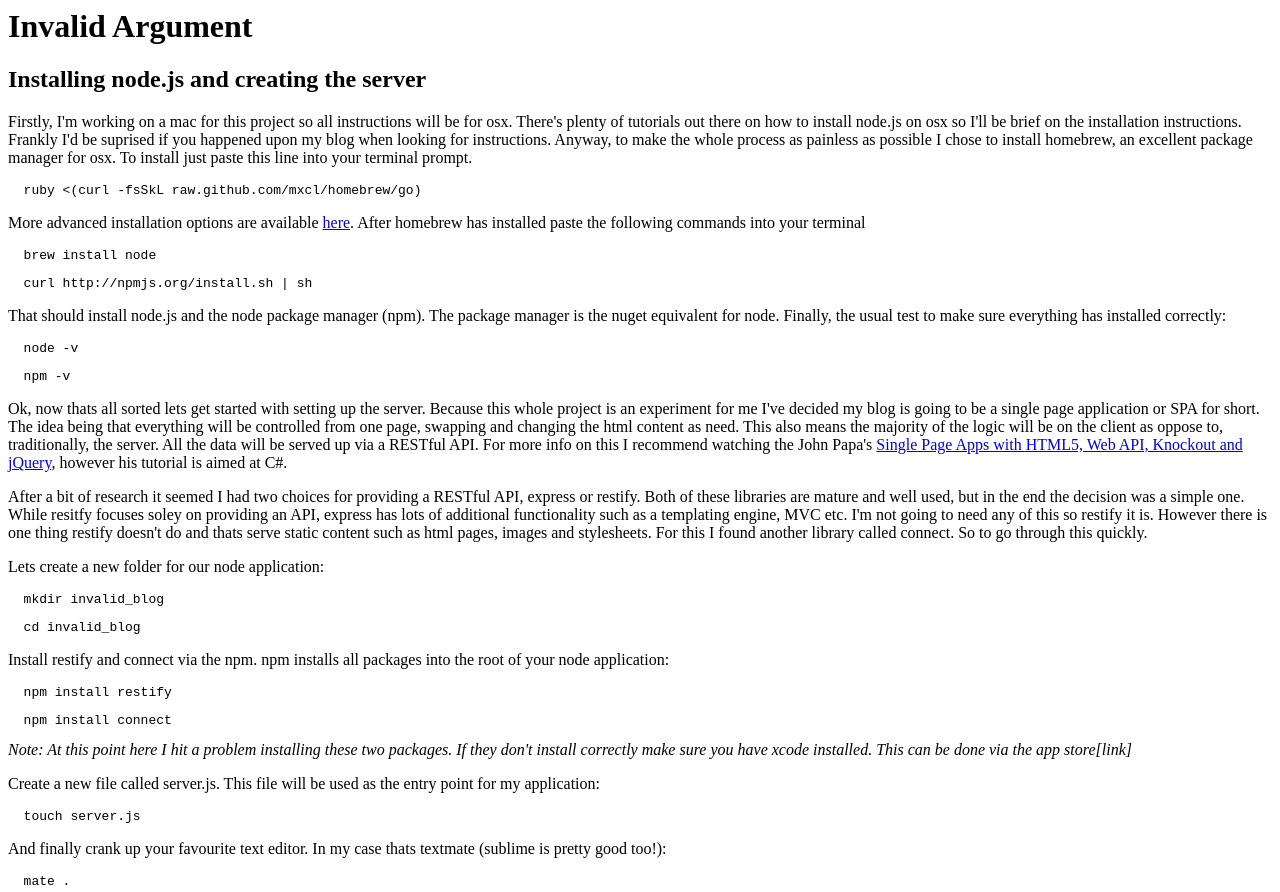
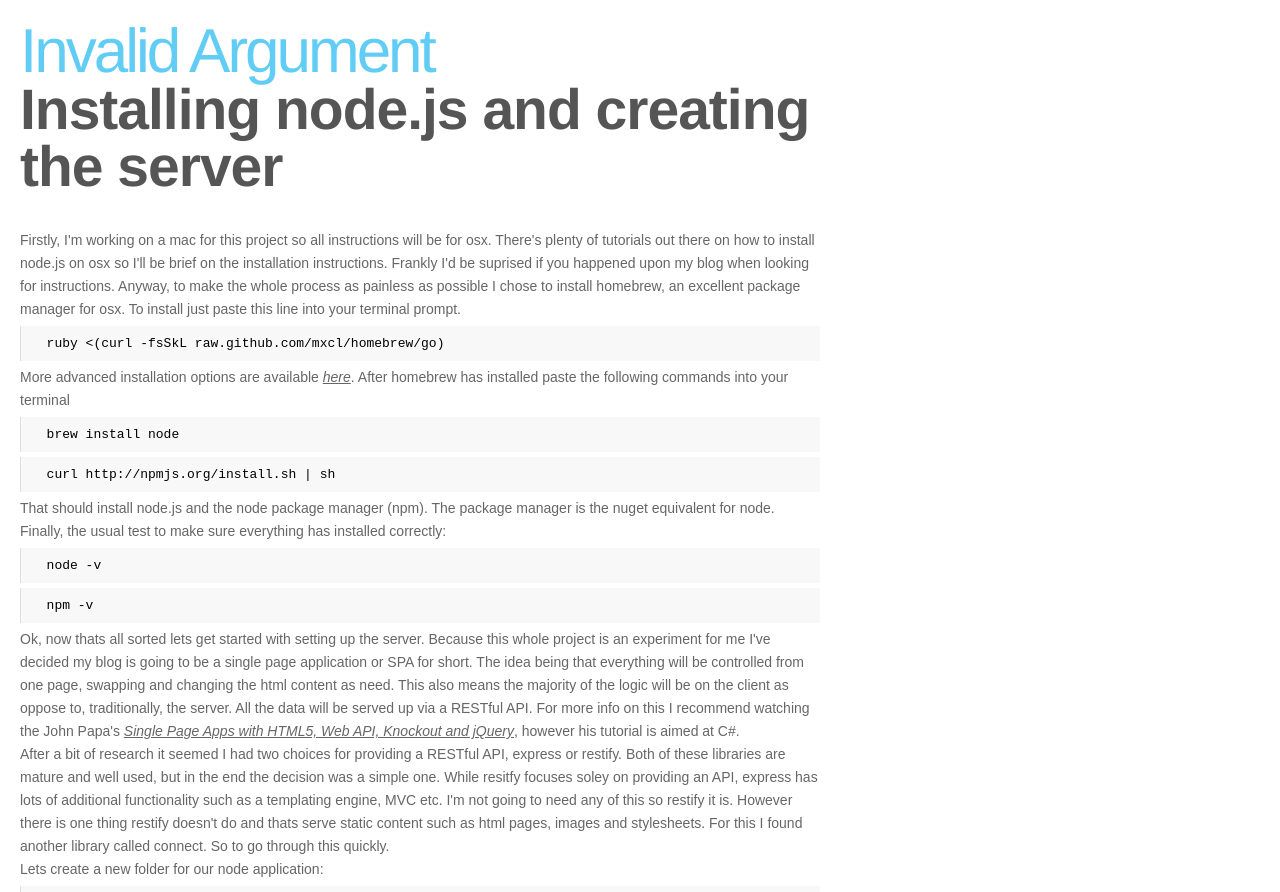
Before and after one commit to invalid-arg/invalid_blog, a plain HTML site: page views/index.html in a window 1280 px wide. Shown: the top 892 px of the page. Drawn offline with Linux system fonts and the light colour scheme.

Commit message:
first attempt at style

```diff
--- a/views/index.html
+++ b/views/index.html
@@ -4,6 +4,7 @@
 	<title>Invalid Argument</title>
 	<meta name="generator" content="TextMate http://macromates.com/">
 	<meta name="author" content="Mathew McLoughlin">
+	<link rel="stylesheet" href="master.css" type="text/css"></link>
 	<!-- Date: 2012-09-20 -->
 	<script type="text/javascript">
 	  var _gaq = _gaq || [];
@@ -46,7 +47,7 @@
 	<pre><code>  npm install restify</code></pre>
 	<pre><code>  npm install connect</code></pre>
 
-	<em>Note: At this point here I hit a problem installing these two packages. If they don't install correctly make sure you have xcode installed. This can be done via the app store[link]</em>
+	<em>Note: At this point here I hit a problem installing these two packages. If they don't install correctly make sure you have xcode installed. This can be done via the app store</em>
 
 	<p>Create a new file called server.js. This file will be used as the entry point for my application:</p>
 
--- /dev/null
+++ b/views/master.css
@@ -0,0 +1,73 @@
+* {
+	margin: 0;
+	padding: 0;
+}
+
+body {
+	font-family: sans-serif;
+	padding: 20px;
+	max-width: 800px;
+}
+
+h1 {
+	color: rgb(97, 205, 245);
+	font-family: 'Helvetica Neue', Helvetica;
+	font-size: 62px;
+	font-weight: normal;
+	letter-spacing: -3px;
+	margin:0px;
+	line-height: 61px;
+}
+
+h2 {
+	font-family: 'Helvetica Neue', Helvetica, sans-serif;
+	font-size: 57px;
+	font-style: normal;
+	font-weight: bold;
+	letter-spacing: -1px;
+	color: rgb(85, 85, 85);
+	line-height: 57px;
+	margin-bottom: 34px;
+}
+
+p, em {
+	font-size: 14px;
+	line-height: 23px;
+	color: rgb(102, 102, 102);
+}
+
+em {
+	color: rgb(50, 136, 168);
+}
+
+a {
+	font-style: italic;
+	color: rgb(102, 102, 102);
+}
+
+pre {
+	padding: 10px;
+	background: rgb(248, 248, 248);
+	border-left: 1px solid rgb(222, 222, 222);
+	margin-top: 5px;
+	margin-bottom: 5px;
+}
+
+ul {
+	padding-left: 40px;
+	font-size: 14px;
+	line-height: 23px;
+	color: rgb(102, 102, 102);
+	margin-bottom: 5px;
+}
+
+hr  {
+	margin-top : 20px;
+	margin-bottom: 20px;
+}
+
+i {
+	font-weight: bold;
+	display: block;
+	margin-top: 10px;
+}
```
Also changed, not shown: api/posts.js (added, +12 -0 lines), server.js (+3 -7 lines).
